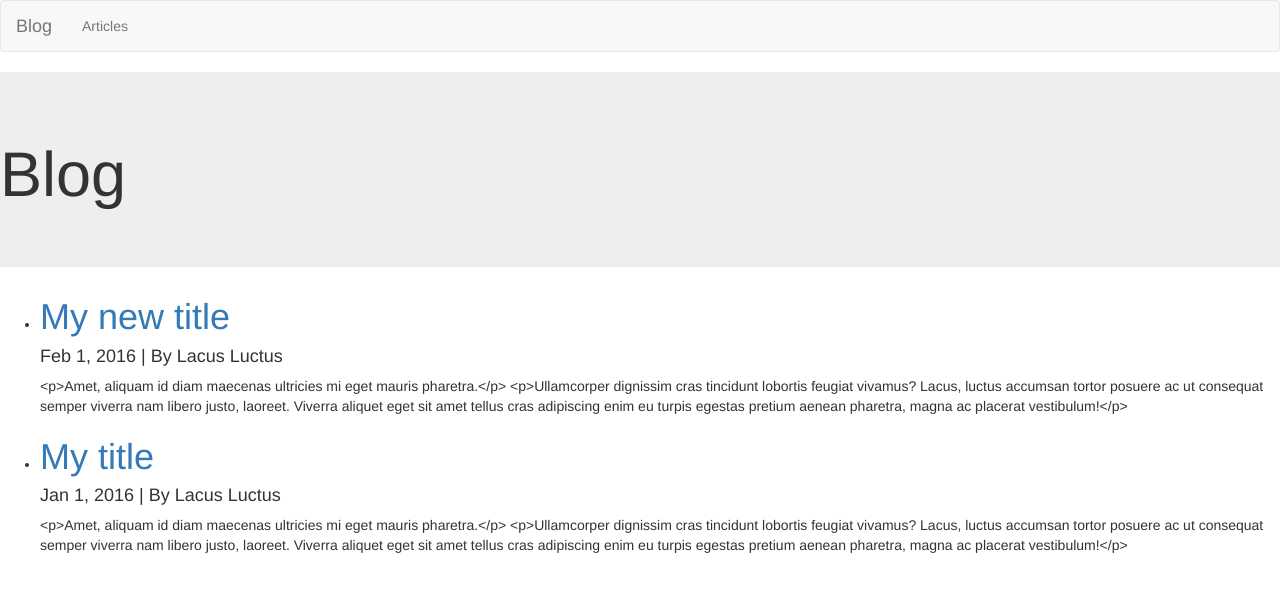
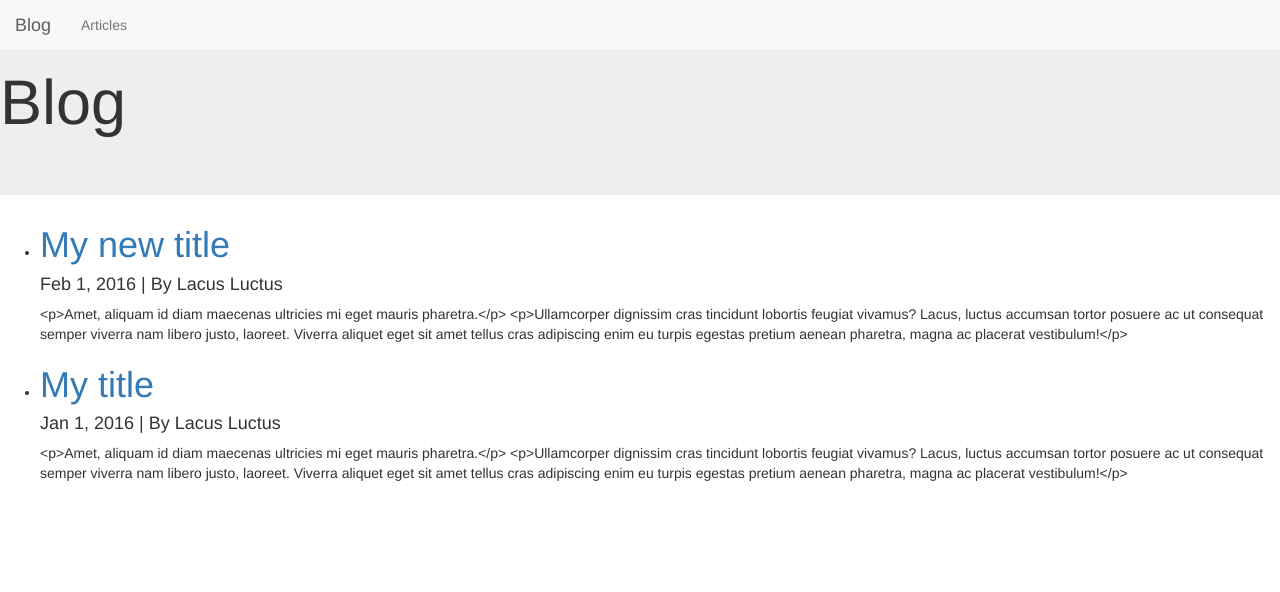
Before and after one commit to isidrososa/Blog-Demo, a website: page app/index.html in a window 1280 px wide. Drawn offline with Linux system fonts and the light colour scheme.

Commit message:
Change navbar to fixed-top.

```diff
--- a/app/public/views/include/header.html
+++ b/app/public/views/include/header.html
@@ -1,4 +1,4 @@
-<nav class="navbar navbar-default">
+<nav class="navbar navbar-default navbar-fixed-top">
   <div class="container-fluid">
     <!-- Brand and toggle get grouped for better mobile display -->
     <div class="navbar-header">
```
